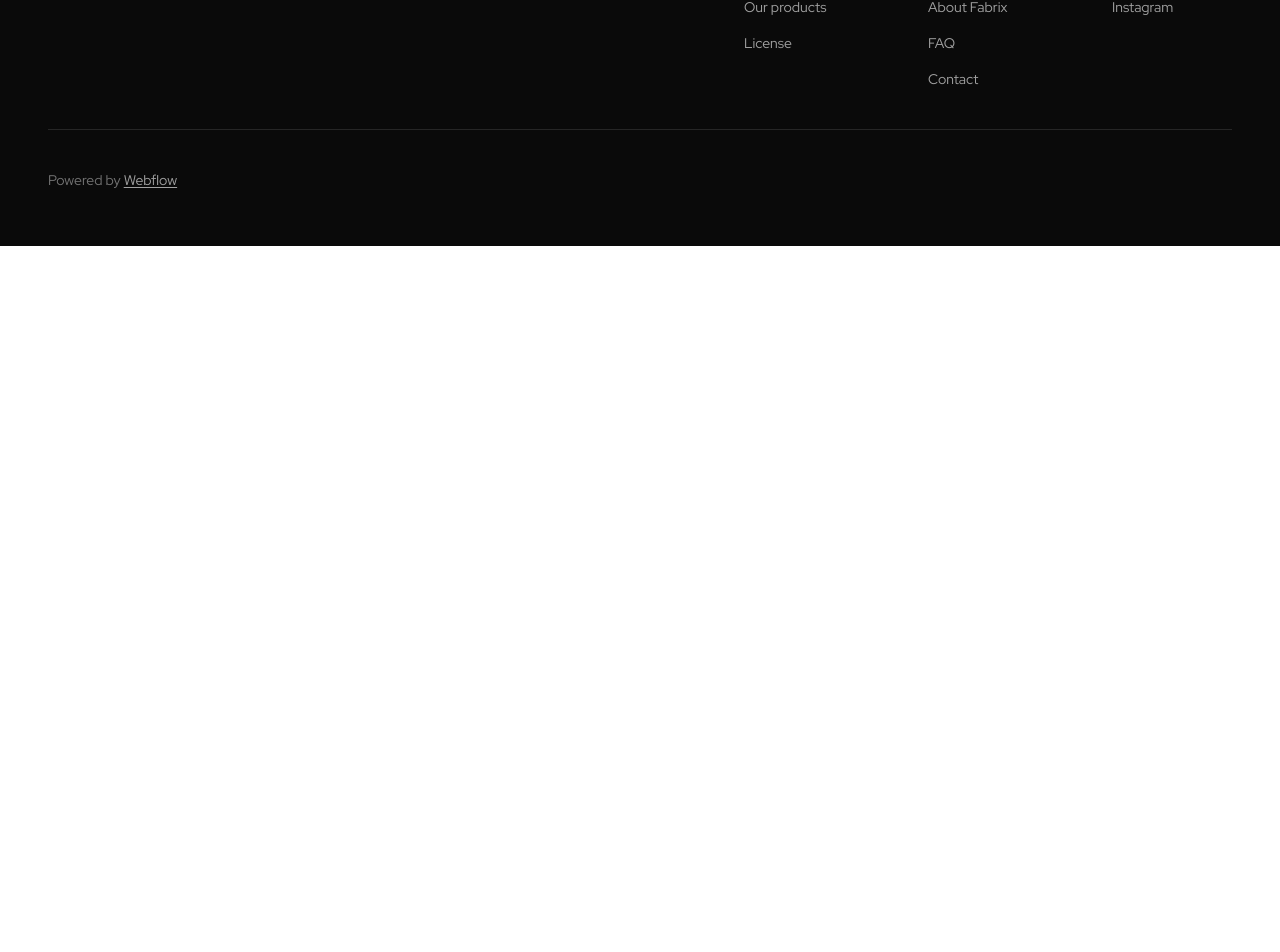
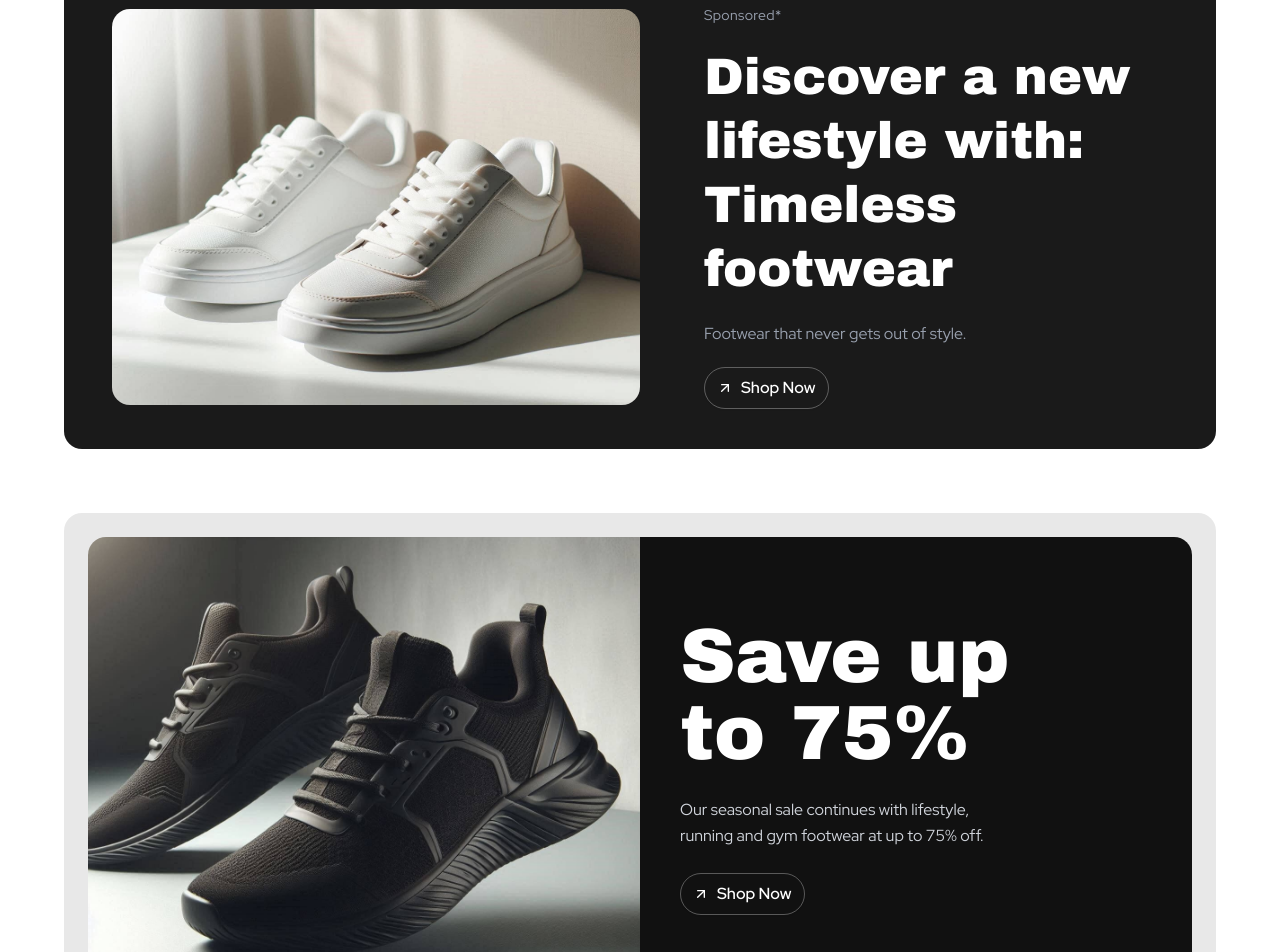
Before and after one commit to Nastaran-dev/Shop, a Next.js app: page / in a window 1280 px wide. Shown: the part 8408-9360 px from the top of the page. Before the commit the page ends 8654 px from the top, so only its background shows below. Built offline with nearby package versions, Linux system fonts and the light colour scheme.

Commit message:
feat(section7): add SaleBanner component with interactive image hover and promotional content

```diff
--- a/src/app/page.tsx
+++ b/src/app/page.tsx
@@ -4,6 +4,8 @@ import NewArrivals from './section2/section2'
 import FabrixHero from './section3/section3'
 import{ CarouselPlugin} from './section4/section4'
 import{ CuratedStories} from './section5/section5'
+import  {SponsoredBanner} from './section6/section6'
+import { SaleBanner } from './section7/section7'
 export default function page() {
   return (
     <div className='px-4 md:px-16'>
@@ -12,6 +14,8 @@ export default function page() {
      <FabrixHero/>
      <CarouselPlugin/>
      <CuratedStories/>
+      <SponsoredBanner/>
+       <SaleBanner/>
     </div>
   )
 }
--- /dev/null
+++ b/src/app/section6/section6.tsx
@@ -0,0 +1,87 @@
+"use client";
+
+import * as React from "react";
+import { ArrowUpRight } from "lucide-react";
+import { Button } from "@/components/ui/button";
+
+const IMAGE_1 =
+  "/images/white.jpg";
+const IMAGE_2 =
+  "/images/white2.jpg";
+
+export function SponsoredBanner() {
+  const [hovered, setHovered] = React.useState(false);
+
+  return (
+    <section className="w-full bg-[#1a1a1a] px-6 md:px-12 py-10 mt-16 rounded-2xl">
+      <div className="w-full max-w-6xl mx-auto flex flex-col md:flex-row items-center gap-8 md:gap-0">
+
+
+        <div
+          className="relative w-full md:w-1/2 overflow-hidden rounded-2xl cursor-pointer"
+          style={{ aspectRatio: "4/3" }}
+          onMouseEnter={() => setHovered(true)}
+          onMouseLeave={() => setHovered(false)}
+        >
+
+          <img
+            src={IMAGE_1}
+            alt="Timeless footwear"
+            className="absolute inset-0 w-full h-full object-cover transition-all duration-700 ease-in-out"
+            style={{
+              opacity: hovered ? 0 : 1,
+              transform: hovered ? "scale(1.07)" : "scale(1)",
+            }}
+          />
+
+          {/* Image 2 */}
+          <img
+            src={IMAGE_2}
+            alt="Timeless footwear alternate"
+            className="absolute inset-0 w-full h-full object-cover transition-all duration-700 ease-in-out"
+            style={{
+              opacity: hovered ? 1 : 0,
+              transform: hovered ? "scale(1)" : "scale(1.07)",
+            }}
+          />
+
+          {/* Subtle vignette */}
+          <div className="absolute inset-0 rounded-2xl ring-1 ring-white/5" />
+        </div>
+
+        {/* Right - Text */}
+        <div className="w-full md:w-1/2 md:pl-16 flex flex-col gap-5">
+          <p className="text-gray-400 text-sm tracking-wide">Sponsored*</p>
+
+          <h2
+            className="text-white leading-tight"
+            style={{
+              fontFamily: "'Arial Black', 'Helvetica Neue', sans-serif",
+              fontSize: "clamp(2rem, 4vw, 3.2rem)",
+              fontWeight: 900,
+            }}
+          >
+            Discover a new
+            <br />
+            lifestyle with:{" "}
+            <span className="font-light" style={{ fontWeight: 300 }}>
+              Timeless footwear
+            </span>
+          </h2>
+
+          <p className="text-gray-400 text-base leading-relaxed max-w-sm">
+            Footwear that never gets out of style.
+          </p>
+
+          <Button
+            variant="outline"
+            className="w-fit rounded-full border-white/30 text-white bg-transparent hover:bg-white hover:text-black transition-all duration-300 flex items-center gap-2 px-6 py-5 text-base font-semibold"
+          >
+            <ArrowUpRight className="w-4 h-4" />
+            Shop Now
+          </Button>
+        </div>
+      </div>
+    </section>
+  );
+}
--- /dev/null
+++ b/src/app/section7/section7.tsx
@@ -0,0 +1,82 @@
+"use client";
+
+import * as React from "react";
+import { ArrowUpRight } from "lucide-react";
+import { Button } from "@/components/ui/button";
+
+const IMAGE_1 =
+  "/images/sia.jpg";
+const IMAGE_2 =
+  "/images/sia2.jpg";
+
+export function SaleBanner() {
+  const [hovered, setHovered] = React.useState(false);
+
+  return (
+    <section className="w-full bg-[#e8e8e8] px-6 py-6 mt-16 rounded-2xl">
+      <div
+        className="w-full max-w-6xl mx-auto overflow-hidden rounded-2xl grid grid-cols-1 md:grid-cols-2"
+        style={{ minHeight: "460px" }}
+      >
+        {/* Left - Image */}
+        <div
+          className="relative overflow-hidden cursor-pointer"
+          style={{ minHeight: "340px" }}
+          onMouseEnter={() => setHovered(true)}
+          onMouseLeave={() => setHovered(false)}
+        >
+          {/* Image 1 */}
+          <img
+            src={IMAGE_1}
+            alt="Sale footwear"
+            className="absolute inset-0 w-full h-full object-cover transition-all duration-700 ease-in-out"
+            style={{
+              opacity: hovered ? 0 : 1,
+              transform: hovered ? "scale(1.07)" : "scale(1)",
+            }}
+          />
+
+          {/* Image 2 */}
+          <img
+            src={IMAGE_2}
+            alt="Sale footwear alternate"
+            className="absolute inset-0 w-full h-full object-cover transition-all duration-700 ease-in-out"
+            style={{
+              opacity: hovered ? 1 : 0,
+              transform: hovered ? "scale(1)" : "scale(1.07)",
+            }}
+          />
+        </div>
+
+        {/* Right - Dark panel */}
+        <div className="bg-[#111111] flex flex-col justify-center px-10 py-14 gap-6">
+          <h2
+            className="text-white leading-none"
+            style={{
+              fontFamily: "'Arial Black', 'Helvetica Neue', sans-serif",
+              fontSize: "clamp(3rem, 6vw, 5rem)",
+              fontWeight: 900,
+            }}
+          >
+            Save up
+            <br />
+            to 75%
+          </h2>
+
+          <p className="text-gray-300 text-base leading-relaxed max-w-xs">
+            Our seasonal sale continues with lifestyle, running and gym
+            footwear at up to 75% off.
+          </p>
+
+          <Button
+            variant="outline"
+            className="w-fit rounded-full border-white/30 text-white bg-transparent hover:bg-white hover:text-black transition-all duration-300 flex items-center gap-2 px-6 py-5 text-base font-semibold"
+          >
+            <ArrowUpRight className="w-4 h-4" />
+            Shop Now
+          </Button>
+        </div>
+      </div>
+    </section>
+  );
+}
```
Also changed, not shown: src/app/section5/section5.tsx (+7 -7 lines).
